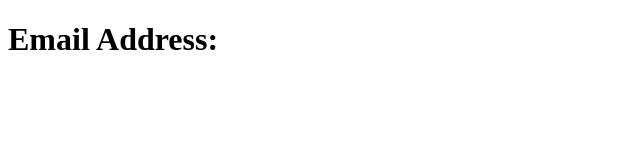
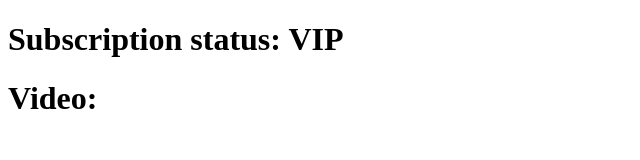
Before and after one commit to RyamaCoding/javascript-day-one, a plain HTML site: page index.html in a window 1280 px wide. Shown: the whole page, without its empty margins (0-640 px from the left). Drawn offline with Linux system fonts and the light colour scheme; no server answers.

Commit message:
creating new promises and using try catch feature to show errors

```diff
--- a/app.js
+++ b/app.js
@@ -1,10 +1,39 @@
-const emailRef = document.querySelector(".email")
+const statusRef = document.querySelector(".status")
+const videoRef = document.querySelector(".video")
+
+function getSubscriptionStatus() {
+    return new Promise ((resolve, reject) => {
+        setTimeout(() => {
+            resolve("VIP")
+        }, 2000)
+    })
+}
+
+function getVideo (subscriptionStatus) {
+    return new Promise ((resolve, reject) => {
+        if (subscriptionStatus === "VIP") {
+            resolve("show video")
+        }
+
+        else if (subscriptionStatus === "FREE") {
+            resolve("show trailer")
+        }
+        else {
+            reject("no video")
+        }
+    })
+}
 
 async function main() {
-    const response = await fetch("https://jsonplaceholder.typicode.com/users/1")
-    const data = await response.json()
-    console.log(data)
-    emailRef.innerHTML = data.email
+    const status = await getSubscriptionStatus();
+    statusRef.innerHTML = status;
+    try {
+        console.log(await getVideo(status))
+    }
+    catch (e) {
+        console.log(e)
+        videoRef.innerHTML = e;
+    }
 }
 
-main() ;
+main ();
--- a/index.html
+++ b/index.html
@@ -9,6 +9,7 @@
     <link rel="stylesheet" href="styles.css">
 </head>
 <body>
-    <h1>Email Address: <span class="email"></span></h1>
+    <h1>Subscription status: <span class="status"></span></h1>
+    <h1>Video: <span class="video"></span></h1>
 </body>
 </html>
```
